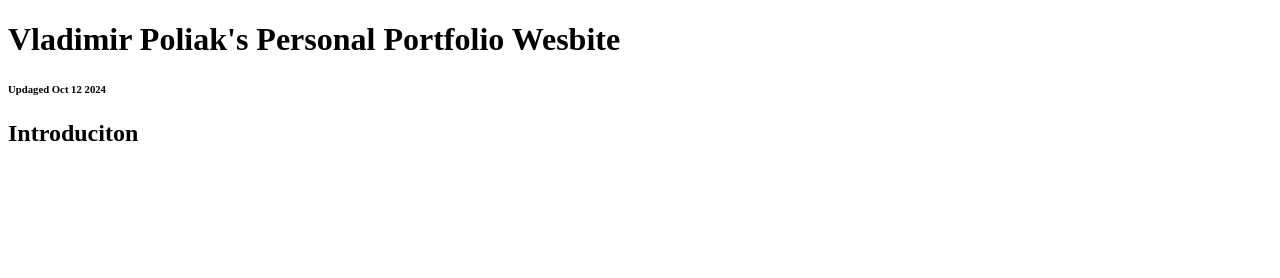
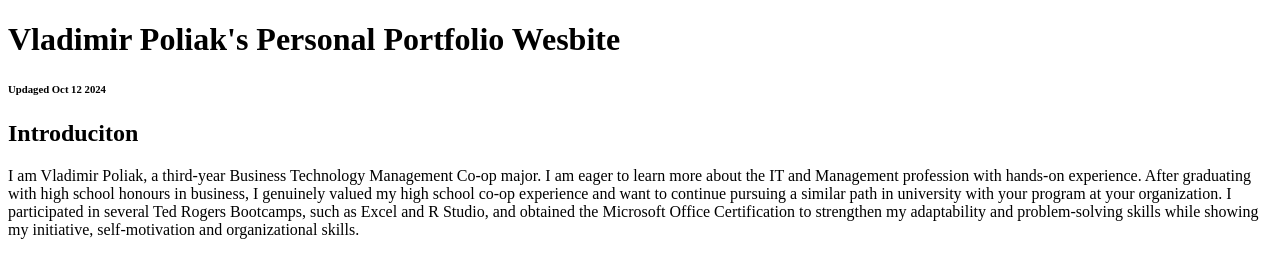
Before and after one commit to VladimirPoliak/VladimirPoliak.github.io, a plain HTML site: page Final_Project/index.html in a window 1280 px wide. Drawn offline with Linux system fonts and the light colour scheme.

Commit message:
Update index.html

```diff
--- a/Final_Project/index.html
+++ b/Final_Project/index.html
@@ -16,7 +16,11 @@
         <div>
             <h2>Introduciton</h2>
             <p>
-
+                I am Vladimir Poliak, a third-year Business Technology Management Co-op major.
+                I am eager to learn more about the IT and Management profession with hands-on experience. After graduating with high school honours in business,
+                I genuinely valued my high school co-op experience and want to continue pursuing a similar path in university with your program at your organization.
+                I participated in several Ted Rogers Bootcamps, such as Excel and R Studio, and obtained the Microsoft Office Certification to strengthen my adaptability
+                and problem-solving skills while showing my initiative, self-motivation and organizational skills.
             </p>
         </div>
     </body>
```
